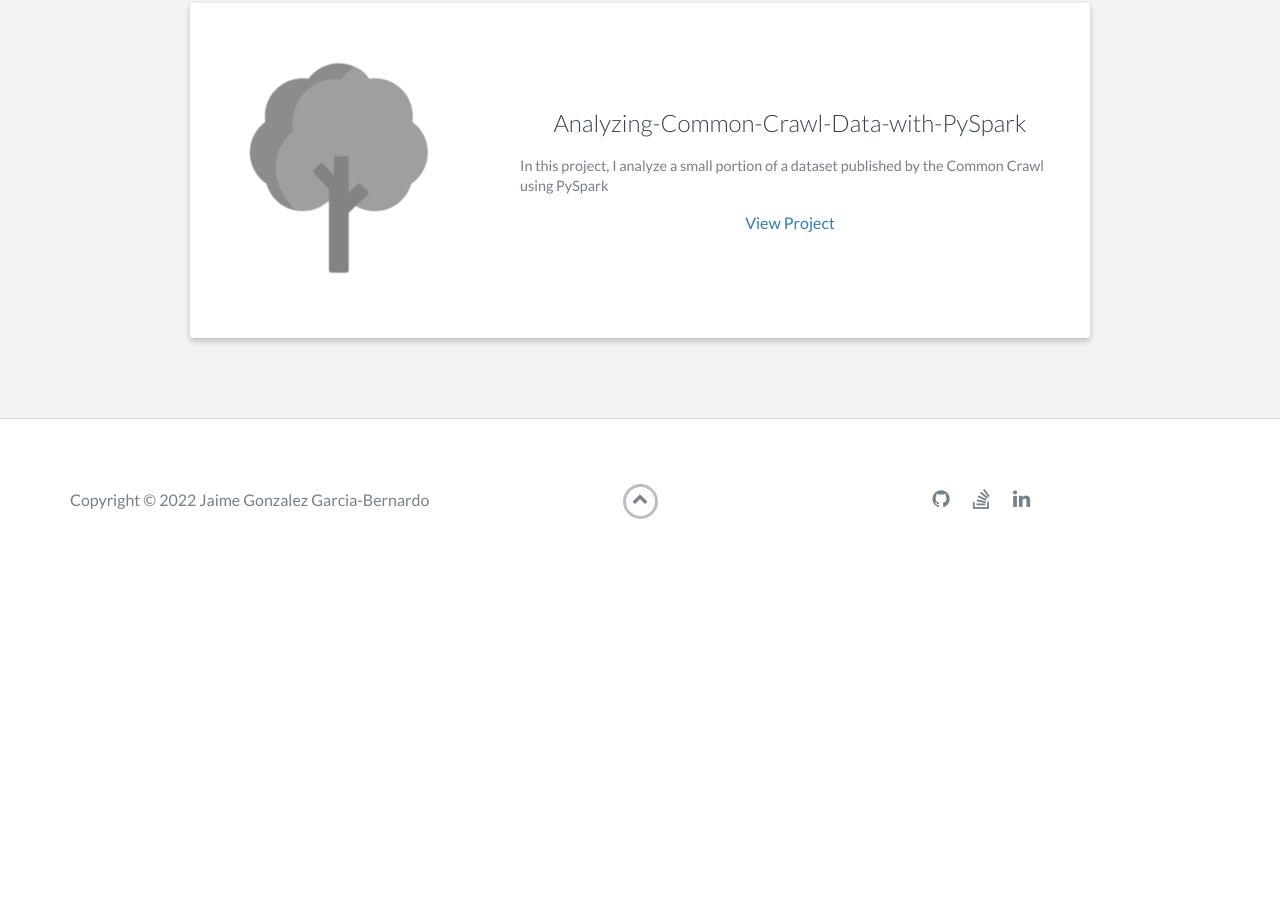
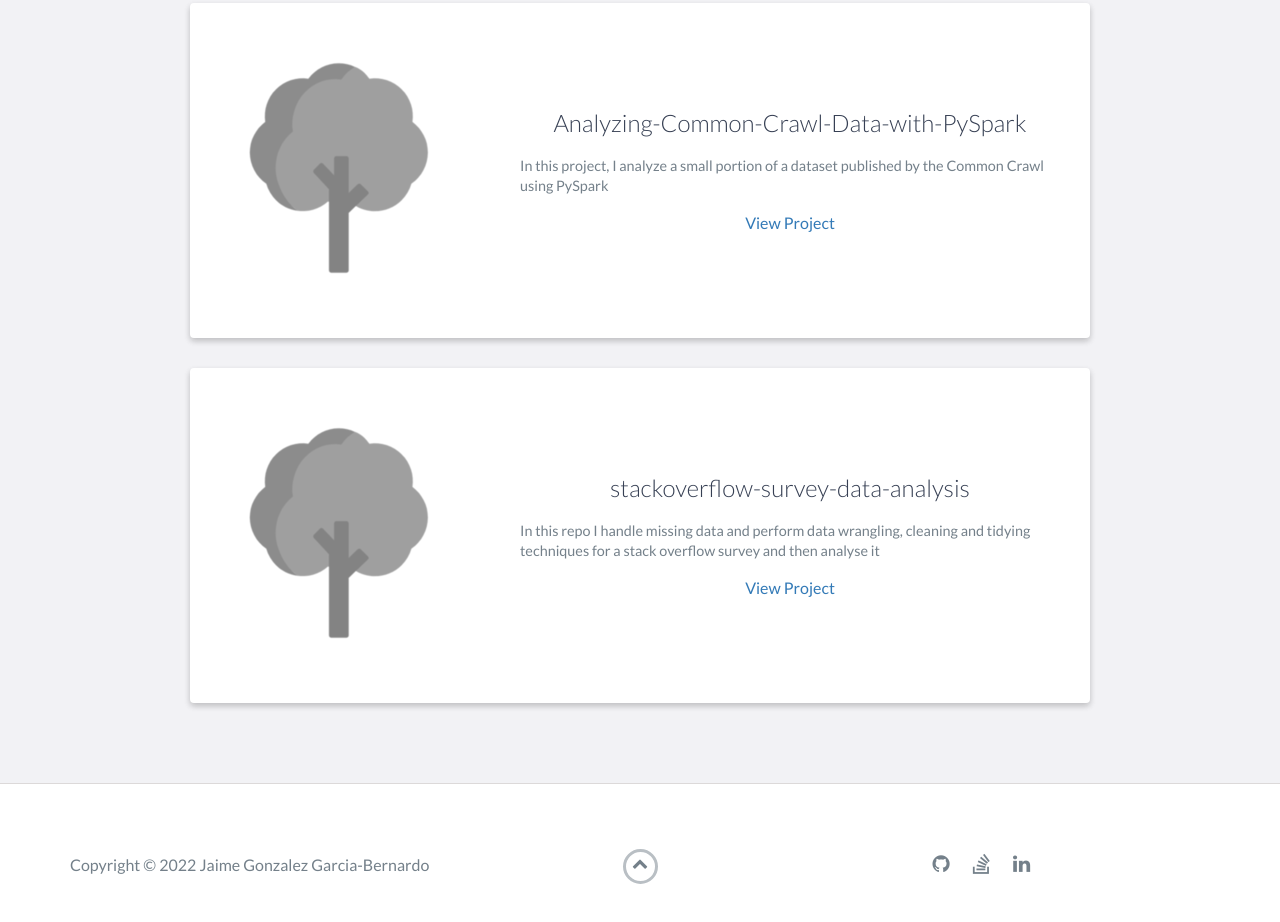
Before and after one commit to jaimeggb/jaimeggb.github.io, a website: page index.html in a window 1280 px wide. Shown: the part 10626-11548 px from the top of the page. Before the commit the page ends 11213 px from the top, so only its background shows below. Drawn offline with nearby package versions, Linux system fonts and the light colour scheme.

Commit message:
Added stack overflow survey project

```diff
--- a/index.html
+++ b/index.html
@@ -578,6 +578,22 @@
                             </div>
                             <!-- End .project -->
 
+                            <div class="project shadow-large">
+                                <div class="project-image">
+                                    <img src="images/tree-icon.png" />
+                                </div>
+                                <!-- End .project-image -->
+                                <div class="project-info">
+                                    <h3>stackoverflow-survey-data-analysis</h3>
+                                    <p>
+                                        In this repo I handle missing data and perform data wrangling, cleaning and tidying techniques for a stack overflow survey and then analyse it
+                                    </p>
+                                    <a href="https://github.com/jaimeggb/stackoverflow-survey-data-analysis">View Project</a>
+                                </div>
+                                <!-- End .project-info -->
+                            </div>
+                            <!-- End .project -->
+
                         </div>
                         <!-- End .row -->
                     </div>
```
Also changed, not shown: 2 other files.
